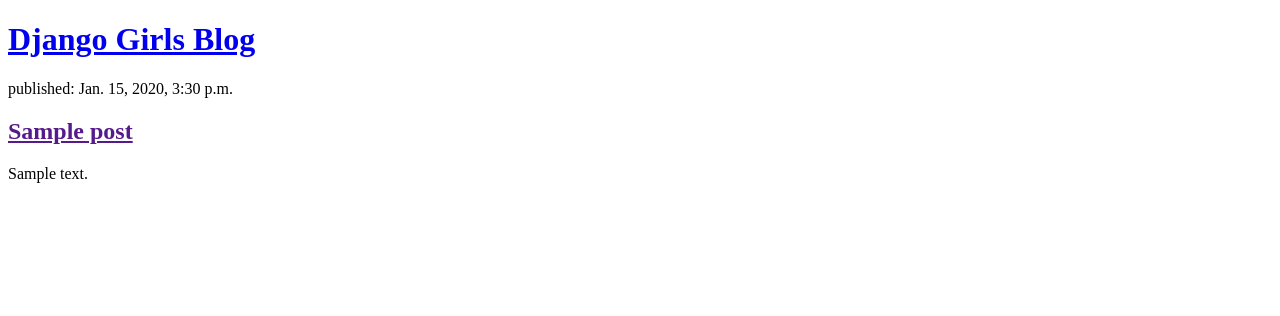
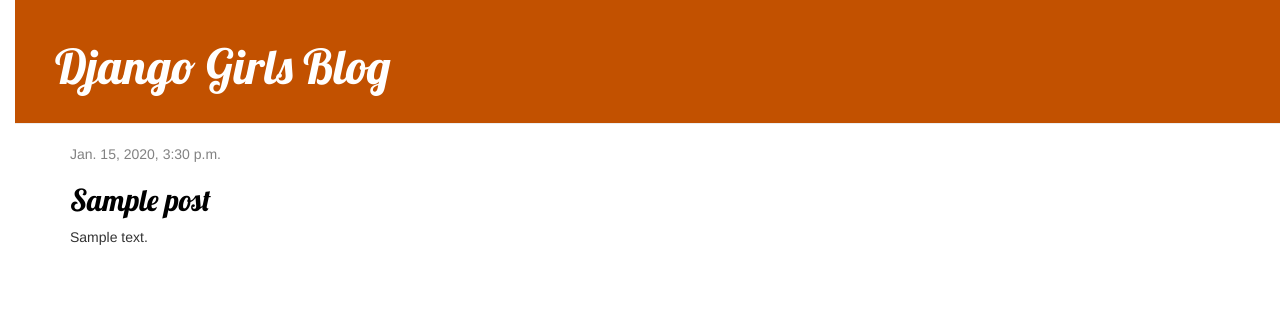
Before and after one commit to karim316/my-first-blog, a Django app: template blog/templates/blog/post_list.html in a window 1280 px wide. Shown: the top 316 px of the page. Run offline with Django 3.2, Linux system fonts and the light colour scheme; the template is opened without the code that fills it: values that come from a table or form of the project are taken from there, others are empty; tables that the repository leaves empty hold one stand-in row (values such as "Sample post"); some libraries are stand-ins or nearby versions.

Commit message:
Added view and template for detailed blog post as well as css for the site

```diff
--- /dev/null
+++ b/blog/static/css/blog.css
@@ -0,0 +1,53 @@
+h1 a, h2 a {
+    color: #C25100;
+    font-family: 'Lobster';
+}
+body {
+    padding-left: 15px;
+}
+.page-header {
+    background-color: #C25100;
+    margin-top: 0;
+    padding: 20px 20px 20px 40px;
+}
+
+.page-header h1, .page-header h1 a, .page-header h1 a:visited, .page-header h1 a:active {
+    color: #ffffff;
+    font-size: 36pt;
+    text-decoration: none;
+}
+
+.content {
+    margin-left: 40px;
+}
+
+h1, h2, h3, h4 {
+    font-family: 'Lobster', cursive;
+}
+
+.date {
+    color: #828282;
+}
+
+.save {
+    float: right;
+}
+
+.post-form textarea, .post-form input {
+    width: 100%;
+}
+
+.top-menu, .top-menu:hover, .top-menu:visited {
+    color: #ffffff;
+    float: right;
+    font-size: 26pt;
+    margin-right: 20px;
+}
+
+.post {
+    margin-bottom: 70px;
+}
+
+.post h2 a, .post h2 a:visited {
+    color: #000000;
+}
--- /dev/null
+++ b/blog/templates/blog/base.html
@@ -0,0 +1,25 @@
+{% load static %}
+<!DOCTYPE html>
+<html lang="en">
+<head>
+    <meta charset="UTF-8">
+    <title>Azhar's Blog</title>
+    <link rel="stylesheet" href="//maxcdn.bootstrapcdn.com/bootstrap/3.2.0/css/bootstrap.min.css">
+    <link rel="stylesheet" href="//maxcdn.bootstrapcdn.com/bootstrap/3.2.0/css/bootstrap-theme.min.css">
+    <link href="//fonts.googleapis.com/css?family=Lobster&subset=latin,latin-ext" rel="stylesheet" type="text/css">
+    <link rel="stylesheet" href="{% static 'css/blog.css' %}">
+</head>
+<body>
+    <div class="page-header">
+        <h1><a href="/">Django Girls Blog</a></h1>
+    </div>
+    <div class="content container">
+        <div class="row">
+            <div class="col-md-8">
+            {% block content %}
+            {% endblock %}
+            </div>
+        </div>
+    </div>
+</body>
+</html>
--- a/blog/templates/blog/post_list.html
+++ b/blog/templates/blog/post_list.html
@@ -1,20 +1,12 @@
-<!DOCTYPE html>
-<html lang="en">
-<head>
-    <meta charset="UTF-8">
-    <title>Azhar's Blog</title>
-</head>
-<body>
-    <div>
-        <h1><a href="/">Django Girls Blog</a></h1>
+{% extends 'blog/base.html' %}
+{% block content %}
+{% for post in posts %}
+    <div class="post">
+        <div class="date">
+            {{ post.published_date }}
+        </div>
+        <h2><a href="{% url 'post_detail' pk=post.pk%}">{{ post.title }}</a></h2>
+        <p>{{ post.text|linebreaksbr }}</p>
     </div>
-
-    {% for post in posts %}
-    <div>
-        <p>published: {{post.published_date}}</p>
-        <h2><a href="">{{post.title}}</a></h2>
-        <p>{{post.text|linebreaksbr}}</p>
-    </div>
-    {% endfor %}
-</body>
-</html>
+{% endfor %}
+{% endblock %}
--- a/blog/urls.py
+++ b/blog/urls.py
@@ -2,5 +2,6 @@ from django.urls import path
 from . import views
 
 urlpatterns = [
-    path('', views.post_list, name='post_list')
+    path('', views.post_list, name='post_list'),
+    path('post/<int:pk>', views.post_detail, name='post_detail'),
 ]
```
Also changed, not shown: blog/templates/blog/post_detail.html (added, +13 -0 lines), blog/views.py (+6 -1 lines).
